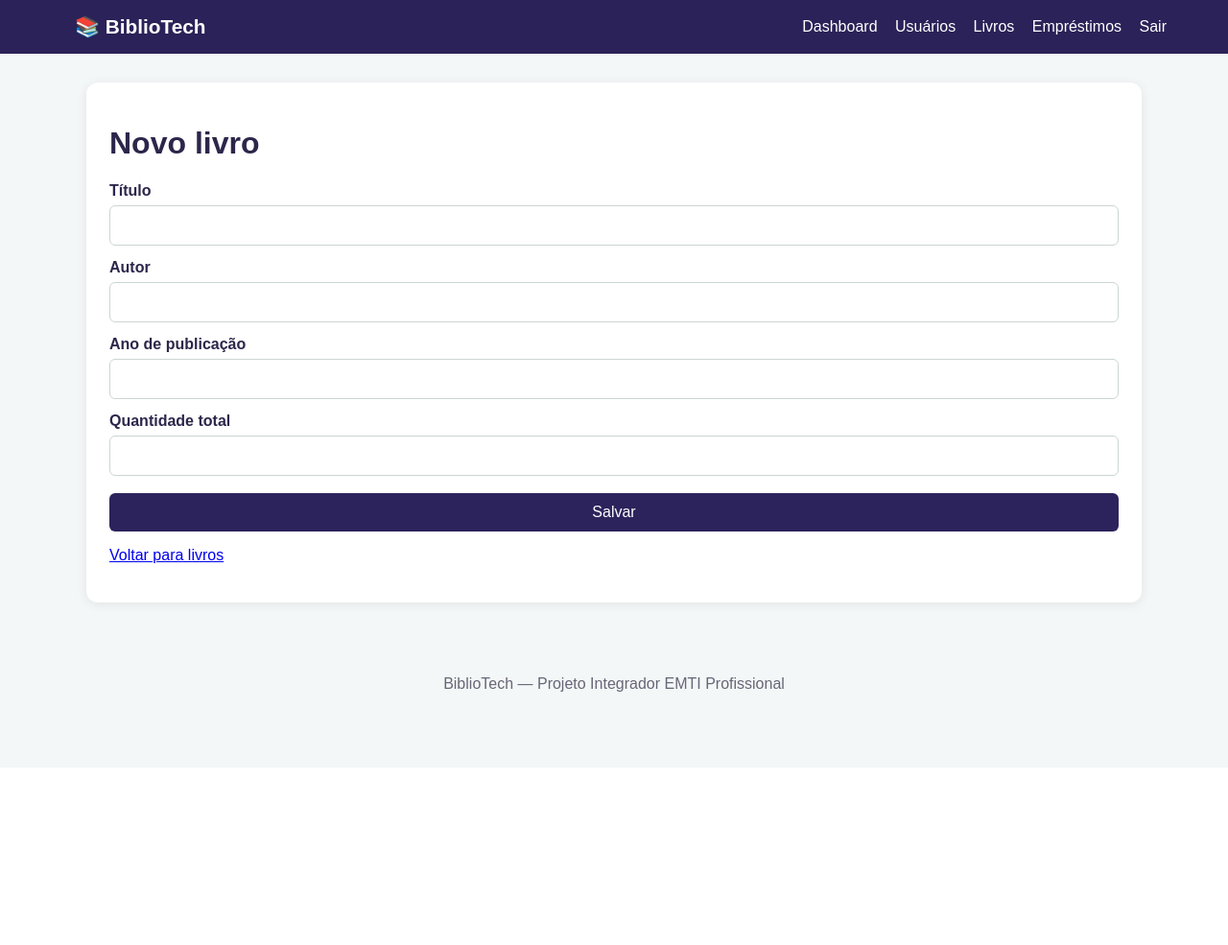
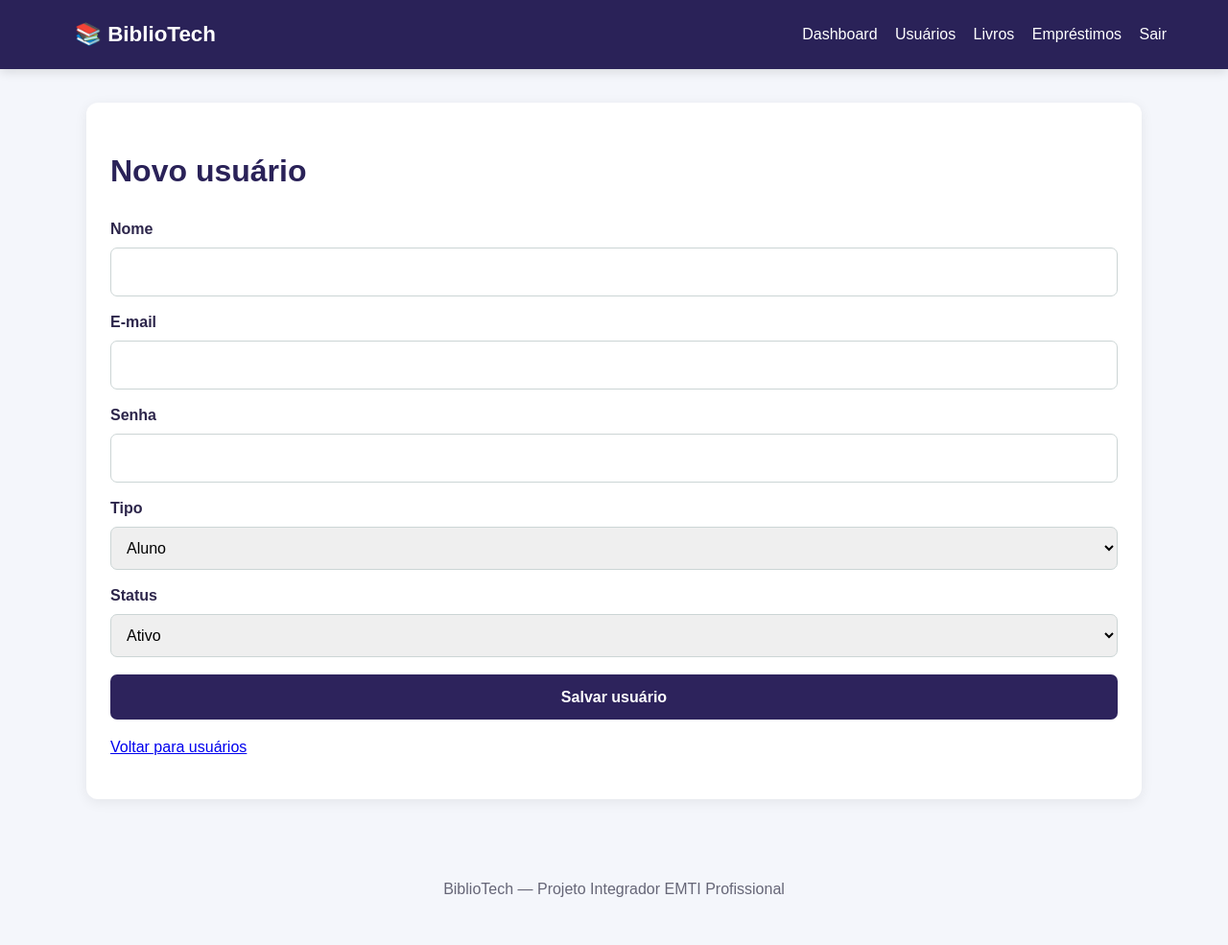
Before and after one commit to JoaoVitor-2008/bibliotech, a PHP site: page /modules/usuarios/form.php in a window 1280 px wide. Shown: the whole page at 96% size. Before the commit the page ends 721 px from the top, so only its background shows below. Run offline with PHP 8.4, Linux system fonts and the light colour scheme; the visitor is signed in with stand-in values (Sample User, id 1).

Commit message:
aula 04 - cadastro e listagem de usuarios

```diff
--- a/assets/css/style.css
+++ b/assets/css/style.css
@@ -1,3 +1,5 @@
+
+/* CONFIGURAÇÕES GERAIS */
 * {
     box-sizing: border-box;
 }
@@ -5,36 +7,46 @@
 body {
     margin: 0;
     font-family: Arial, sans-serif;
-    background: #f4f7f7;
+    background: #f4f6fb;
     color: #2d264b;
+    line-height: 1.6;
 }
 
+/* CABEÇALHO */
 .topbar {
     background: #2a2258;
     color: #fff;
-    padding: 16px 5%;
+    padding: 18px 5%;
     display: flex;
     justify-content: space-between;
     align-items: center;
     gap: 20px;
+    box-shadow: 0 3px 10px rgba(0, 0, 0, 0.12);
 }
 
 .topbar a {
     color: #fff;
     text-decoration: none;
     margin-left: 14px;
+    transition: color 0.2s;
+}
+
+.topbar nav a:hover {
+    color: #c4b5fd;
 }
 
 .brand {
-    font-size: 1.3rem;
+    font-size: 1.4rem;
     font-weight: bold;
 }
 
+/* CONTEÚDO */
 .container {
     width: min(1100px, 92%);
-    margin: 30px auto;
+    margin: 35px auto;
 }
 
+/* LOGIN */
 .login-page {
     min-height: 100vh;
     display: grid;
@@ -45,14 +57,15 @@ body {
 .card {
     background: #fff;
     border-radius: 12px;
-    padding: 24px;
-    box-shadow: 0 2px 12px rgba(0, 0, 0, .08);
+    padding: 25px;
+    box-shadow: 0 3px 14px rgba(0, 0, 0, 0.07);
 }
 
 .login-card {
     width: min(420px, 92%);
 }
 
+/* FORMULÁRIOS */
 label {
     display: block;
     margin: 14px 0 6px;
@@ -63,76 +76,127 @@ input,
 select,
 button {
     width: 100%;
-    padding: 11px;
+    padding: 12px;
     border: 1px solid #ccd5d5;
-    border-radius: 6px;
+    border-radius: 7px;
     font: inherit;
 }
 
+input:focus,
+select:focus {
+    outline: none;
+    border-color: #6d5bd0;
+    box-shadow: 0 0 0 3px rgba(109, 91, 208, 0.12);
+}
+
+/* BOTÕES */
 button,
 .button {
     display: inline-block;
     background: #2d235c;
     color: #fff;
     border: 0;
-    padding: 11px 16px;
-    border-radius: 6px;
+    padding: 11px 18px;
+    border-radius: 7px;
     text-decoration: none;
     cursor: pointer;
+    font-weight: bold;
+    transition: background 0.2s, transform 0.2s;
 }
 
 button {
     margin-top: 18px;
 }
 
+button:hover,
+.button:hover {
+    background: #493b8c;
+    transform: translateY(-1px);
+}
+
+/* CARDS */
 .grid {
     display: grid;
     grid-template-columns: repeat(3, 1fr);
-    gap: 18px;
-    margin: 24px 0;
+    gap: 20px;
+    margin: 25px 0;
+}
+
+.grid .card {
+    border-left: 4px solid #6d5bd0;
 }
 
 .grid .card strong {
     font-size: 2rem;
+    color: #2d235c;
 }
 
+/* TÍTULOS */
 .page-title {
     display: flex;
     justify-content: space-between;
     align-items: center;
-    margin-bottom: 18px;
+    gap: 15px;
+    margin-bottom: 20px;
 }
 
+h1,
+h2,
+h3 {
+    color: #2a2258;
+}
+
+/* TABELAS */
 table {
     width: 100%;
     border-collapse: collapse;
+    background: #fff;
+    border-radius: 8px;
+    overflow: hidden;
 }
 
 th,
 td {
-    padding: 12px;
+    padding: 14px;
     border-bottom: 1px solid #e5eaea;
     text-align: left;
 }
 
+th {
+    background: #eeeafd;
+    color: #2d235c;
+    font-weight: bold;
+}
+
+tr:hover {
+    background: #f8f7ff;
+}
+
+/* MENSAGENS */
 .alert {
-    padding: 12px;
-    margin: 14px 0;
-    border-radius: 6px;
+    padding: 13px;
+    margin: 15px 0;
+    border-radius: 7px;
     background: #eef7f7;
+    color: #245b5b;
+    border-left: 4px solid #3b9999;
 }
 
 .alert.error {
     background: #fdecec;
     color: #9b2226;
+    border-left-color: #c0392b;
 }
 
+/* RODAPÉ */
 .footer {
     text-align: center;
     padding: 30px;
     color: #667;
+    margin-top: 35px;
 }
 
+/* RESPONSIVIDADE */
 @media (max-width: 760px) {
     .topbar,
     .page-title {
@@ -140,9 +204,14 @@ td {
         align-items: flex-start;
     }
 
+    .topbar nav {
+        display: flex;
+        flex-wrap: wrap;
+        gap: 10px;
+    }
+
     .topbar nav a {
-        display: inline-block;
-        margin: 5px 8px 5px 0;
+        margin: 0;
     }
 
     .grid {
@@ -152,5 +221,21 @@ td {
     table {
         display: block;
         overflow-x: auto;
+        white-space: nowrap;
+    }
+
+    .container {
+        width: 94%;
     }
 }
+
+@media (max-width: 400px) {
+    .login-card,
+    .card {
+        padding: 17px;
+    }
+
+    .brand {
+        font-size: 1.2rem;
+    }
+}
--- a/modules/usuarios/form.php
+++ b/modules/usuarios/form.php
@@ -1,174 +1,103 @@
+
 
 <?php
 require_once __DIR__ . '/../../includes/auth.php';
 require_once __DIR__ . '/../../database/conexao.php';
 
-// Somente administrador e professor podem cadastrar ou editar
 exigirPerfil(['admin', 'professor']);
 
-$id = filter_input(INPUT_GET, 'id', FILTER_VALIDATE_INT);
-
-// Impedir ID inválido
-if (isset($_GET['id']) && (!$id || $id <= 0)) {
-    header('Location: index.php');
-    exit;
-}
-
-$livro = [
-    'titulo' => '',
-    'autor' => '',
-    'ano_publicacao' => '',
-    'quantidade_total' => '',
-    'quantidade_disponivel' => ''
+$usuario = [
+    'nome' => '',
+    'email' => '',
+    'tipo' => 'aluno',
+    'status' => 'ativo'
 ];
 
 $mensagem = '';
+$erro = false;
 
-// Buscar livro existente
-if ($id) {
-
-    $stmt = $pdo->prepare(
-        'SELECT * FROM livros WHERE id = :id'
-    );
-
-    $stmt->execute(['id' => $id]);
-
-    $resultado = $stmt->fetch(PDO::FETCH_ASSOC);
-
-    if (!$resultado) {
-        die('Livro não encontrado.');
-    }
-
-    $livro = $resultado;
-}
-
-// Processar formulário
+// Processar cadastro
 if ($_SERVER['REQUEST_METHOD'] === 'POST') {
 
-    $titulo = trim($_POST['titulo'] ?? '');
-    $autor = trim($_POST['autor'] ?? '');
+    $nome = trim($_POST['nome'] ?? '');
+    $email = trim($_POST['email'] ?? '');
+    $senha = $_POST['senha'] ?? '';
+    $tipo = $_POST['tipo'] ?? 'aluno';
+    $status = $_POST['status'] ?? 'ativo';
 
-    $ano_publicacao = filter_input(
-        INPUT_POST,
-        'ano_publicacao',
-        FILTER_VALIDATE_INT
-    );
+    $usuario = [
+        'nome' => $nome,
+        'email' => $email,
+        'tipo' => $tipo,
+        'status' => $status
+    ];
 
-    $quantidade_total = filter_input(
-        INPUT_POST,
-        'quantidade_total',
-        FILTER_VALIDATE_INT
-    );
-
-    $quantidade_disponivel = filter_input(
-        INPUT_POST,
-        'quantidade_disponivel',
-        FILTER_VALIDATE_INT
-    );
-
-    // Validar campos
+    // Validar campos obrigatórios
     if (
-        $titulo === '' ||
-        $autor === '' ||
-        $ano_publicacao === false ||
-        $ano_publicacao === null ||
-        $ano_publicacao <= 0 ||
-        $quantidade_total === false ||
-        $quantidade_total === null ||
-        $quantidade_total < 0 ||
-        $quantidade_disponivel === false ||
-        $quantidade_disponivel === null ||
-        $quantidade_disponivel < 0
+        $nome === '' ||
+        $email === '' ||
+        $senha === '' ||
+        !filter_var($email, FILTER_VALIDATE_EMAIL)
     ) {
 
-        $mensagem = 'Preencha os campos corretamente.';
+        $mensagem = 'Preencha todos os campos corretamente.';
+        $erro = true;
 
-    } elseif ($quantidade_disponivel > $quantidade_total) {
+    } elseif (
+        !in_array($tipo, ['admin', 'professor', 'aluno'], true) ||
+        !in_array($status, ['ativo', 'inativo'], true)
+    ) {
 
-        $mensagem = 'A quantidade disponível não pode ser maior que a quantidade total.';
+        $mensagem = 'Tipo ou status inválido.';
+        $erro = true;
 
     } else {
 
-        if ($id) {
+        // Verificar e-mail duplicado
+        $stmt = $pdo->prepare(
+            'SELECT id FROM usuarios WHERE email = :email'
+        );
 
-            // UPDATE: editar livro
-            $sql = 'UPDATE livros SET
-                    titulo = :titulo,
-                    autor = :autor,
-                    ano_publicacao = :ano_publicacao,
-                    quantidade_total = :quantidade_total,
-                    quantidade_disponivel = :quantidade_disponivel
-                    WHERE id = :id';
+        $stmt->execute(['email' => $email]);
+
+        if ($stmt->fetch()) {
+
+            $mensagem = 'Este e-mail já está cadastrado.';
+            $erro = true;
+
+        } else {
+
+            // Proteger senha
+            $senha_hash = password_hash(
+                $senha,
+                PASSWORD_DEFAULT
+            );
+
+            // Cadastrar usuário
+            $sql = 'INSERT INTO usuarios
+                    (nome, email, senha, tipo, status)
+                    VALUES
+                    (:nome, :email, :senha, :tipo, :status)';
 
             $stmt = $pdo->prepare($sql);
 
             $stmt->execute([
-                'titulo' => $titulo,
-                'autor' => $autor,
-                'ano_publicacao' => $ano_publicacao,
-                'quantidade_total' => $quantidade_total,
-                'quantidade_disponivel' => $quantidade_disponivel,
-                'id' => $id
+                'nome' => $nome,
+                'email' => $email,
+                'senha' => $senha_hash,
+                'tipo' => $tipo,
+                'status' => $status
             ]);
 
-            $mensagem = 'Livro atualizado com sucesso!';
+            $mensagem = 'Usuário cadastrado com sucesso!';
 
-        } else {
-
-            // CREATE: cadastrar livro
-            // Disponível começa igual ao total
-            $quantidade_disponivel = $quantidade_total;
-
-            $sql = 'INSERT INTO livros
-                    (titulo, autor, ano_publicacao,
-                     quantidade_total, quantidade_disponivel)
-                    VALUES
-                    (:titulo, :autor, :ano_publicacao,
-                     :quantidade_total, :quantidade_disponivel)';
-
-            $stmt = $pdo->prepare($sql);
-
-            $stmt->execute([
-                'titulo' => $titulo,
-                'autor' => $autor,
-                'ano_publicacao' => $ano_publicacao,
-                'quantidade_total' => $quantidade_total,
-                'quantidade_disponivel' => $quantidade_disponivel
-            ]);
-
-            $mensagem = 'Livro cadastrado com sucesso!';
-
-            $livro = [
-                'titulo' => '',
-                'autor' => '',
-                'ano_publicacao' => '',
-                'quantidade_total' => '',
-                'quantidade_disponivel' => ''
+            $usuario = [
+                'nome' => '',
+                'email' => '',
+                'tipo' => 'aluno',
+                'status' => 'ativo'
             ];
         }
-
-        if ($id) {
-            $livro = [
-                'titulo' => $titulo,
-                'autor' => $autor,
-                'ano_publicacao' => $ano_publicacao,
-                'quantidade_total' => $quantidade_total,
-                'quantidade_disponivel' => $quantidade_disponivel
-            ];
-        }
-    }
-
-    // Manter os dados preenchidos quando houver erro
-    if ($mensagem === 'Preencha os campos corretamente.' ||
-        $mensagem === 'A quantidade disponível não pode ser maior que a quantidade total.') {
-
-        $livro = [
-            'titulo' => $titulo,
-            'autor' => $autor,
-            'ano_publicacao' => $_POST['ano_publicacao'] ?? '',
-            'quantidade_total' => $_POST['quantidade_total'] ?? '',
-            'quantidade_disponivel' => $_POST['quantidade_disponivel'] ?? ''
-        ];
     }
 }
 ?>
@@ -179,7 +108,7 @@ if ($_SERVER['REQUEST_METHOD'] === 'POST') {
 <head>
     <meta charset="UTF-8">
     <meta name="viewport" content="width=device-width, initial-scale=1.0">
-    <title><?= $id ? 'Editar' : 'Novo' ?> livro</title>
+    <title>Novo usuário</title>
     <link rel="stylesheet" href="../../assets/css/style.css">
 </head>
 
@@ -191,69 +120,71 @@ if ($_SERVER['REQUEST_METHOD'] === 'POST') {
 
     <div class="card">
 
-        <h1><?= $id ? 'Editar livro' : 'Novo livro' ?></h1>
+        <h1>Novo usuário</h1>
 
         <?php if ($mensagem !== ''): ?>
-            <div class="alert">
+            <div class="alert <?= $erro ? 'error' : '' ?>">
                 <?= htmlspecialchars($mensagem) ?>
             </div>
         <?php endif; ?>
 
         <form method="post">
 
-            <label>Título</label>
+            <label>Nome</label>
             <input
                 type="text"
-                name="titulo"
-                value="<?= htmlspecialchars($livro['titulo']) ?>"
+                name="nome"
+                value="<?= htmlspecialchars($usuario['nome']) ?>"
                 required
             >
 
-            <label>Autor</label>
+            <label>E-mail</label>
             <input
-                type="text"
-                name="autor"
-                value="<?= htmlspecialchars($livro['autor']) ?>"
+                type="email"
+                name="email"
+                value="<?= htmlspecialchars($usuario['email']) ?>"
                 required
             >
 
-            <label>Ano de publicação</label>
+            <label>Senha</label>
             <input
-                type="number"
-                name="ano_publicacao"
-                min="1"
-                value="<?= htmlspecialchars($livro['ano_publicacao']) ?>"
+                type="password"
+                name="senha"
                 required
             >
 
-            <label>Quantidade total</label>
-            <input
-                type="number"
-                name="quantidade_total"
-                min="0"
-                value="<?= htmlspecialchars($livro['quantidade_total']) ?>"
-                required
-            >
+            <label>Tipo</label>
+            <select name="tipo" required>
+                <option value="aluno" <?= $usuario['tipo'] === 'aluno' ? 'selected' : '' ?>>
+                    Aluno
+                </option>
 
-            <?php if ($id): ?>
+                <option value="professor" <?= $usuario['tipo'] === 'professor' ? 'selected' : '' ?>>
+                    Professor
+                </option>
 
-                <label>Quantidade disponível</label>
-                <input
-                    type="number"
-                    name="quantidade_disponivel"
-                    min="0"
-                    value="<?= htmlspecialchars($livro['quantidade_disponivel']) ?>"
-                    required
-                >
+                <option value="admin" <?= $usuario['tipo'] === 'admin' ? 'selected' : '' ?>>
+                    Administrador
+                </option>
+            </select>
 
-            <?php endif; ?>
+            <label>Status</label>
+            <select name="status" required>
+                <option value="ativo" <?= $usuario['status'] === 'ativo' ? 'selected' : '' ?>>
+                    Ativo
+                </option>
 
-            <button type="submit">Salvar</button>
+                <option value="inativo" <?= $usuario['status'] === 'inativo' ? 'selected' : '' ?>>
+                    Inativo
+                </option>
+            </select>
+
+            <button type="submit">Salvar usuário</button>
 
         </form>
 
         <p>
-            <a href="index.php">Voltar para livros</a>
+            <a href="index.php">Voltar para usuários</a>
         </p>
 
     </div>
```
Also changed, not shown: modules/usuarios/index.php (+32 -36 lines).
